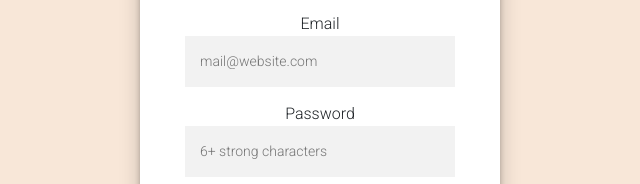
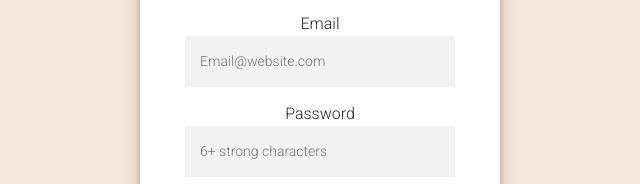
Before and after one commit to cind6/capstone1, a plain HTML site: page registration.html in a window 1280 px wide. Shown: the part 267-451 px from the top of the page, 320-960 px from the left. Drawn offline with nearby package versions, Linux system fonts and the light colour scheme.

Commit message:
final changes

```diff
--- a/registration.html
+++ b/registration.html
@@ -74,7 +74,7 @@
     <label for="username">Username</label>
 <input type="text" placeholder="username" id="username">
     <label for="email">Email</label>
-<input type="email" placeholder="mail@website.com" id="email">
+<input type="email" placeholder="Email@website.com" id="email">
 
 <label for="password">Password</label>
 <input type="password" placeholder="6+ strong characters" id="password">
```
